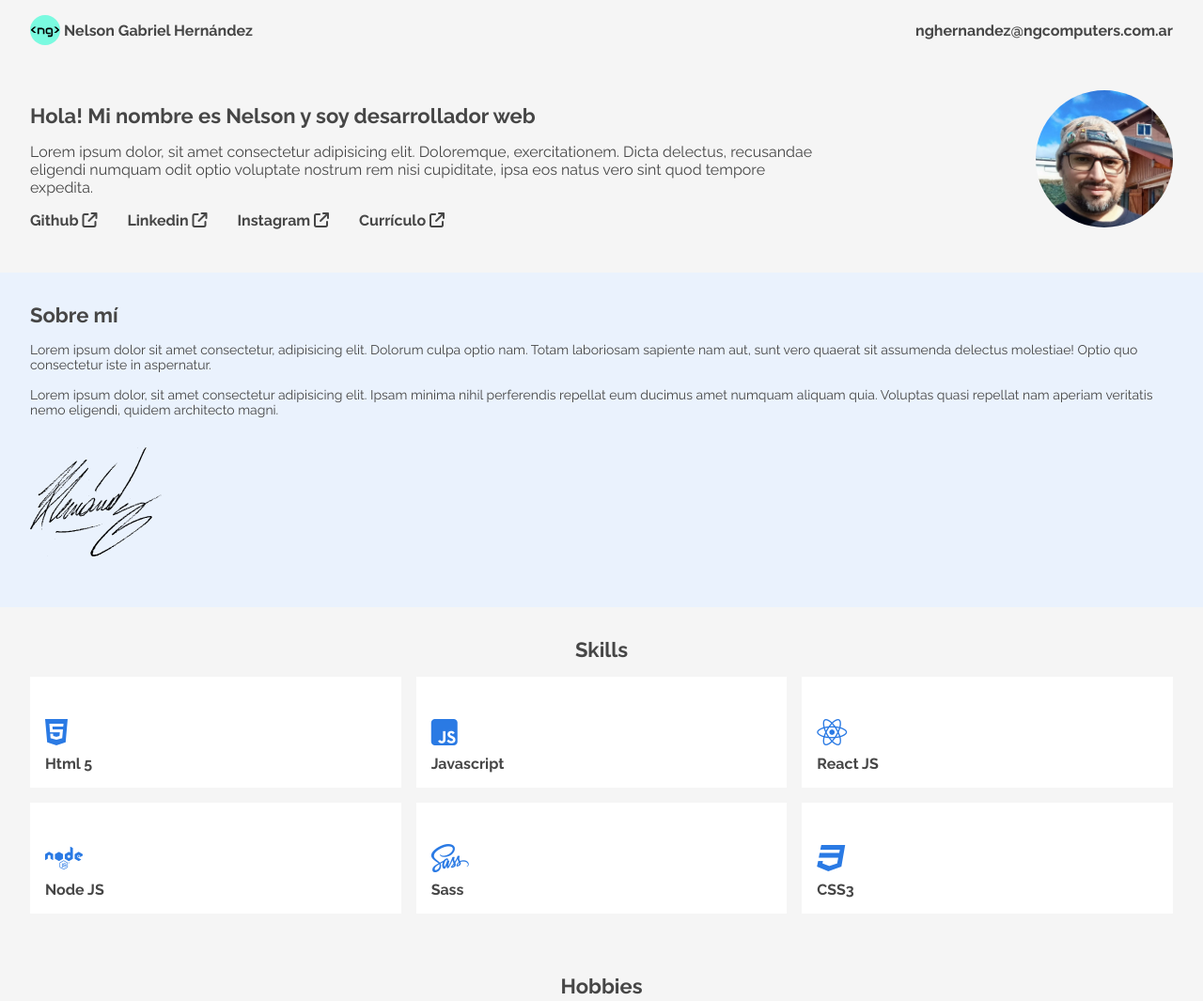
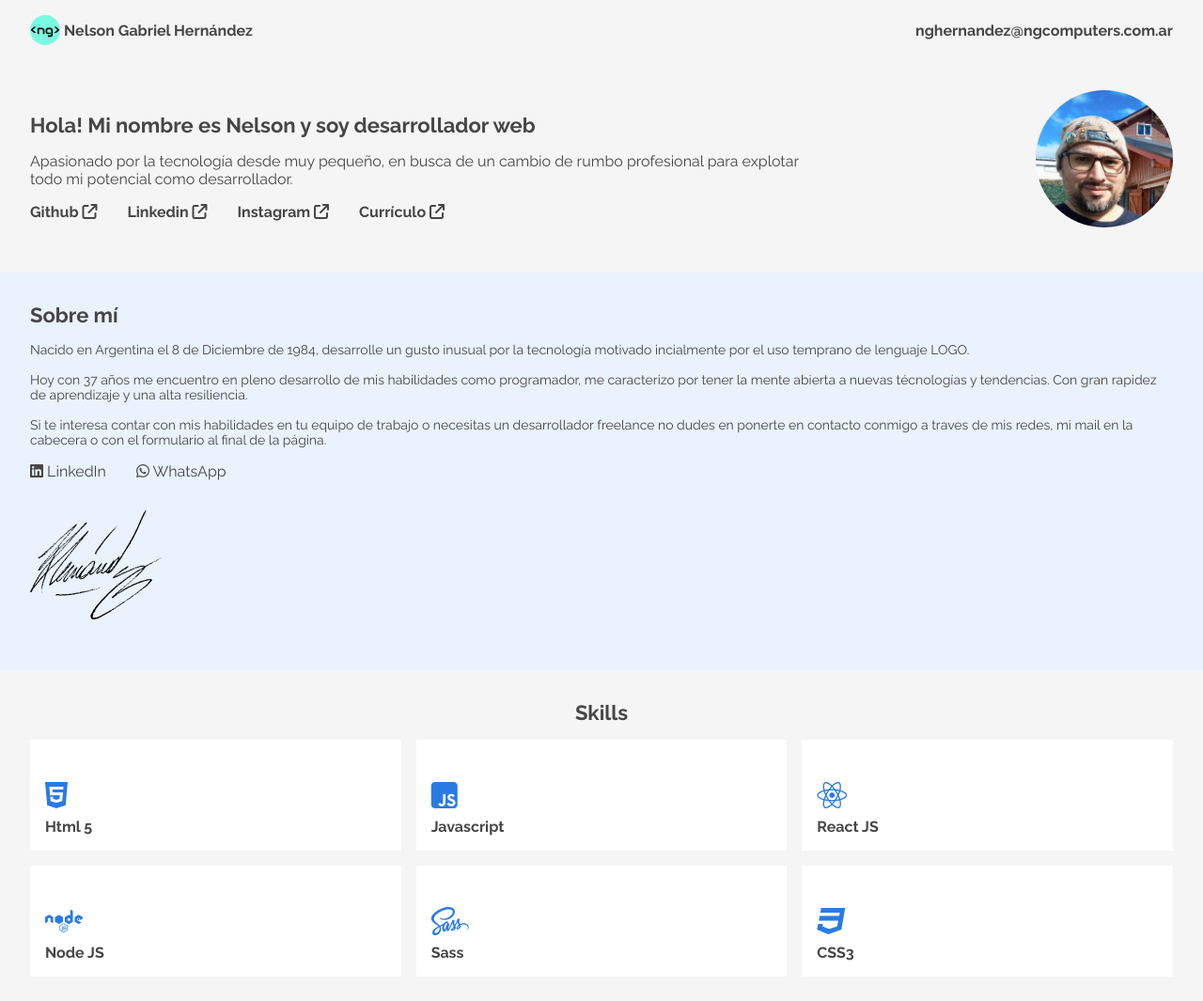
Before and after one commit to G43R1EL/aluraOracleSprint03, a website: page index.html in a window 1280 px wide. Shown: the top 1065 px of the page at 94% size. Drawn offline with Linux system fonts and the light colour scheme.

Commit message:
Listo portfolio Alura

```diff
--- a/index.html
+++ b/index.html
@@ -35,7 +35,7 @@
             </div>
             <div class="portfolio__introContainer">
                 <h2 class="portfolio__title">Hola! Mi nombre es Nelson y soy desarrollador web</h2>
-                <p>Lorem ipsum dolor, sit amet consectetur adipisicing elit. Doloremque, exercitationem. Dicta delectus, recusandae eligendi numquam odit optio voluptate nostrum rem nisi cupiditate, ipsa eos natus vero sint quod tempore expedita.</p>
+                <p>Apasionado por la tecnología desde muy pequeño, en busca de un cambio de rumbo profesional para explotar todo mi potencial como desarrollador.</p>
                 <nav>
                     <ul>
                         <li><a href="http://" target="_blank" rel="noopener noreferrer">Github <i class="fa-solid fa-arrow-up-right-from-square"></i></a></li>
@@ -48,8 +48,13 @@
         </section>
         <section id="about">
             <h2>Sobre mí</h2>
-            <p>Lorem ipsum dolor sit amet consectetur, adipisicing elit. Dolorum culpa optio nam. Totam laboriosam sapiente nam aut, sunt vero quaerat sit assumenda delectus molestiae! Optio quo consectetur iste in aspernatur.</p>
-            <p>Lorem ipsum dolor, sit amet consectetur adipisicing elit. Ipsam minima nihil perferendis repellat eum ducimus amet numquam aliquam quia. Voluptas quasi repellat nam aperiam veritatis nemo eligendi, quidem architecto magni.</p>
+            <p>Nacido en Argentina el 8 de Diciembre de 1984, desarrolle un gusto inusual por la tecnología motivado incialmente por el uso temprano de lenguaje LOGO.</p>
+            <p>Hoy con 37 años me encuentro en pleno desarrollo de mis habilidades como programador, me caracterizo por tener la mente abierta a nuevas técnologías y tendencias. Con gran rapidez de aprendizaje y una alta resiliencia.</p>
+            <p>Si te interesa contar con mis habilidades en tu equipo de trabajo o necesitas un desarrollador freelance no dudes en ponerte en contacto conmigo a traves de mis redes, mi mail en la cabecera o con el formulario al final de la página.</p>
+            <ul>
+                <li><a href="https://www.linkedin.com/in/nghernandez/" target="_blank" rel="noopener noreferrer"><i class="fa-brands fa-linkedin"></i> LinkedIn</a></li>
+                <li><a href="https://wa.me/5491159265953?text=Hola%20Gabriel%2C%20te%20escribo%20desde%20tu%20p%C3%A1gina!" target="_blank" rel="noopener noreferrer"><i class="fa-brands fa-whatsapp"></i> WhatsApp</a></li>
+            </ul>
             <img src="./assets/signature.svg" alt="Signature">
         </section>
         <section id="skills">
--- a/scss/partials/_main.scss
+++ b/scss/partials/_main.scss
@@ -105,6 +105,20 @@ main {
         img {
             margin: 1rem 0;
             width: 8.75rem;
+        }
+        ul {
+            display: flex;
+            li {
+                list-style: none;
+                margin-right: 2rem;
+                margin-bottom: 1rem;
+                &:last-child {
+                    margin-right: 0;
+                }
+                a {
+                    text-decoration: none;
+                }
+            }
         }
     }
 
```
Also changed, not shown: css/style.css.
